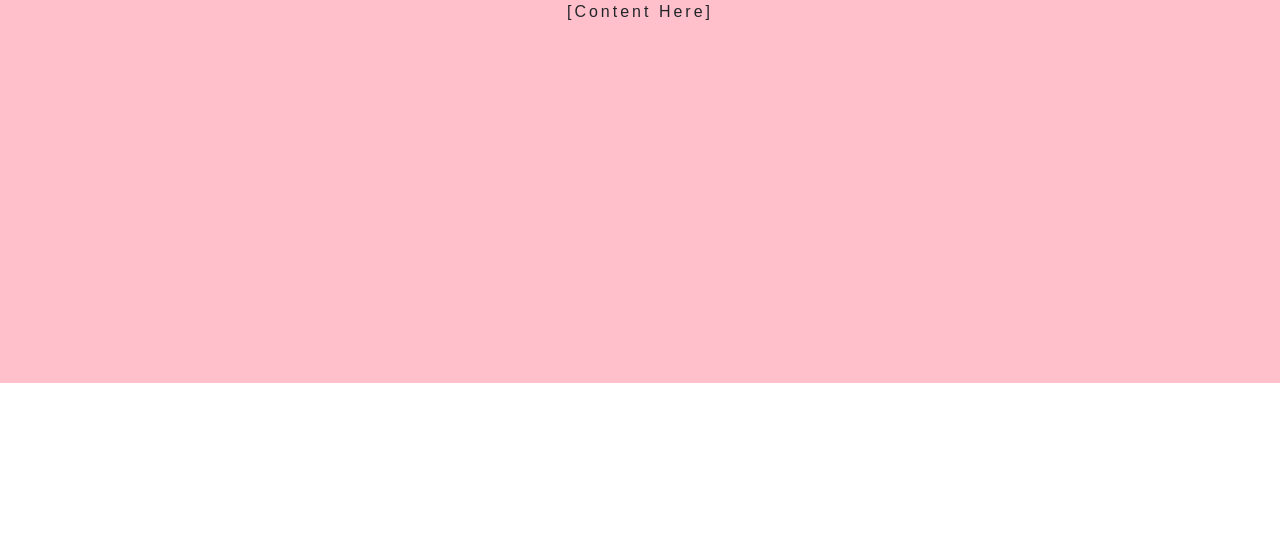
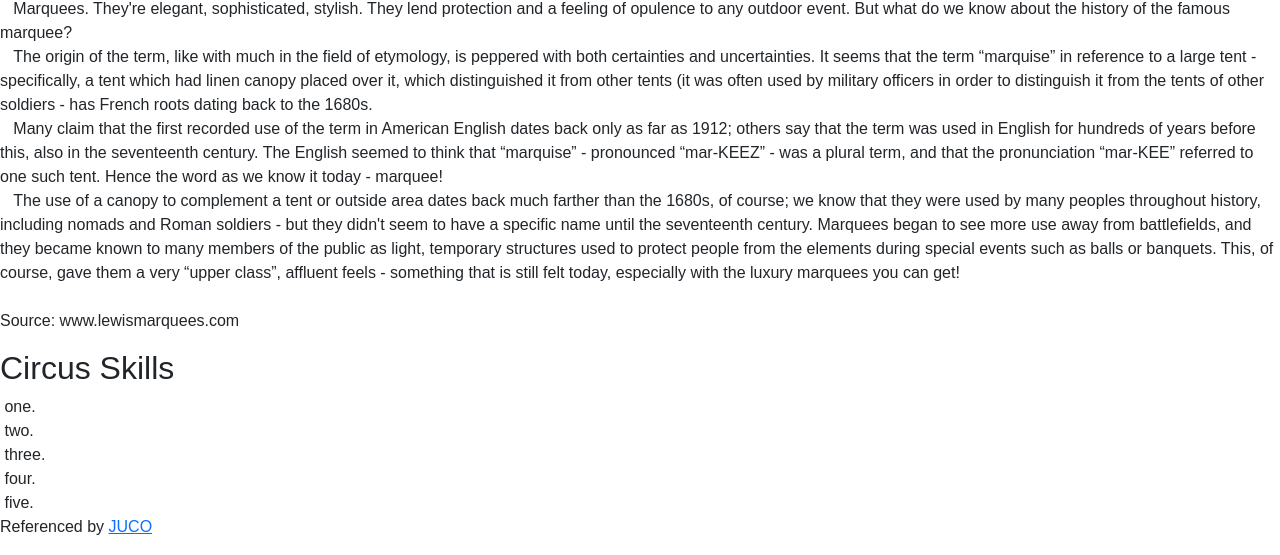
Before and after one commit to mdchrysan/marquee-nav, a plain HTML site: page index.html in a window 1280 px wide. Shown: the part 417-972 px from the top of the page. Before the commit the page ends 800 px from the top, so only its background shows below. Drawn offline with nearby package versions, Linux system fonts and the light colour scheme; a web font is replaced by a local one.

Commit message:
write content

```diff
--- a/index.html
+++ b/index.html
@@ -31,7 +31,7 @@
     </div> -->
     <nav class="navbar navbar-dark bg-dark">
         <div class="container-fluid">
-            <a href="/" class="navbar-brand">MAR-Q</a>
+            <a href="#" class="navbar-brand">MAR-Q</a>
             <button class="navbar-toggler" data-bs-toggle="collapse" data-bs-target="#navToggler" aria-controls="navToggler" aria-expanded="false" aria-label="Toggle navigation">
                 <h5 class="navbar-toggler-name">Menu</h5>
             </button>
@@ -89,6 +89,55 @@
             </div>
         </div>
     </nav>
-    <div class="content">[Content Here]</div>
+    <div class="content" id="m-content">
+        <div class="content-img">
+            <img src="https://i.pinimg.com/originals/98/73/41/987341453f927ec42eef57a075a0a1de.jpg" alt="marquee painting">
+        </div>
+        <div class="content-par">
+            <h1>The History of Marquees</h1>
+            <p>
+                &nbsp;&nbsp;&nbsp;Marquees. They're elegant, sophisticated, stylish. They lend protection and a feeling of opulence to any outdoor event. But what do we know about the history of the famous marquee?
+                <br />
+                &nbsp;&nbsp;&nbsp;The origin of the term, like with much in the field of etymology, is peppered with both certainties and uncertainties. It seems that the term “marquise” in reference to a large tent - specifically, a tent which had linen canopy placed over it, which distinguished it from other tents (it was often used by military officers in order to distinguish it from the tents of other soldiers - has French roots dating back to the 1680s.
+                <br />
+                &nbsp;&nbsp;&nbsp;Many claim that the first recorded use of the term in American English dates back only as far as 1912; others say that the term was used in English for hundreds of years before this, also in the seventeenth century. The English seemed to think that “marquise” - pronounced “mar-KEEZ” - was a plural term, and that the pronunciation “mar-KEE” referred to one such tent. Hence the word as we know it today - marquee!
+                <br />
+                &nbsp;&nbsp;&nbsp;The use of a canopy to complement a tent or outside area dates back much farther than the 1680s, of course; we know that they were used by many peoples throughout history, including nomads and Roman soldiers - but they didn't seem to have a specific name until the seventeenth century. Marquees began to see more use away from battlefields, and they became known to many members of the public as light, temporary structures used to protect people from the elements during special events such as balls or banquets. This, of course, gave them a very “upper class”, affluent feels - something that is still felt today, especially with the luxury marquees you can get!
+                <br /><br />
+                Source: www.lewismarquees.com
+            </p>
+        </div>
+        <div class="content-skills">
+            <h2 class="content-skills-title">Circus Skills</h2>
+        </div>
+        <div class="content-skills-list">
+            <span class="content-skills-text">
+                &nbsp;one.
+            </span>
+        </div>
+        <div class="content-skills-list">
+            <span class="content-skills-text">
+                &nbsp;two.
+            </span>
+        </div>
+        <div class="content-skills-list">
+            <span class="content-skills-text">
+                &nbsp;three.
+            </span>
+        </div>
+        <div class="content-skills-list">
+            <span class="content-skills-text">
+                &nbsp;four.
+            </span>
+        </div>
+        <div class="content-skills-list">
+            <span class="content-skills-text">
+                &nbsp;five.
+            </span>
+        </div>
+        <div class="content-credit">
+            <p>Referenced by <a href="https://www.jucophoto.com/" target="_blank">JUCO</a></p>
+        </div>
+    </div>
 </body>
 </html>
--- a/style.css
+++ b/style.css
@@ -81,7 +81,7 @@
   color: pink;
 }
 
-.content {
+/* .content {
   margin: 0;
   padding: 0;
   height: calc(100vh - 58px);
@@ -90,4 +90,4 @@
   align-items: center;
   justify-content: center;
   letter-spacing: 3px;
-}
+} */
```
